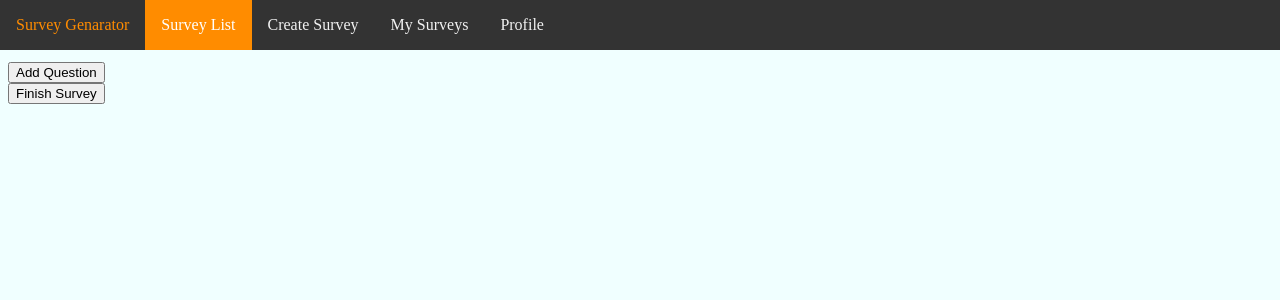
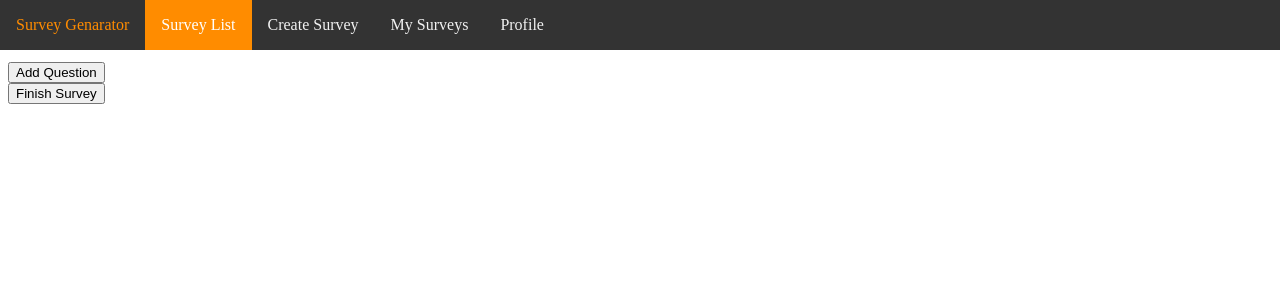
Before and after one commit to ro-ll-bot/survey-generator, a React (Create React App) app: page /create-survey in a window 1280 px wide. Shown: the top 300 px of the page. Built offline with nearby package versions, Linux system fonts and the light colour scheme.

Commit message:
survey detail page refactoring

```diff
--- a/src/components/question/_question.scss
+++ b/src/components/question/_question.scss
@@ -3,6 +3,6 @@
   &-container {
     margin: auto;
     margin-bottom: 1rem;
-    width: 50%;
+    width: 80%;
   }
 }
--- a/src/css/main.css
+++ b/src/css/main.css
@@ -15,7 +15,6 @@
 body {
   display: -ms-grid;
   display: grid;
-  background-color: azure;
 }
 
 .question-container {
@@ -48,7 +47,7 @@ body {
 .question-container {
   margin: auto;
   margin-bottom: 1rem;
-  width: 50%;
+  width: 80%;
 }
 
 .nav {
--- a/src/ui/style/_reset.scss
+++ b/src/ui/style/_reset.scss
@@ -1,4 +1,3 @@
 body {
   display: grid;
-  background-color: rgb(240, 255, 255);
 }
```
Also changed, not shown: 2 other files (tests, documents, lock files or other folders).
